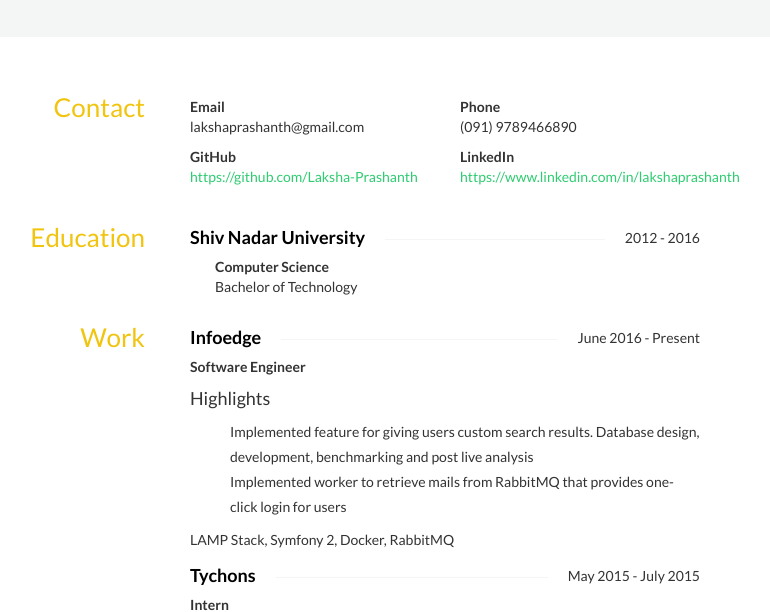
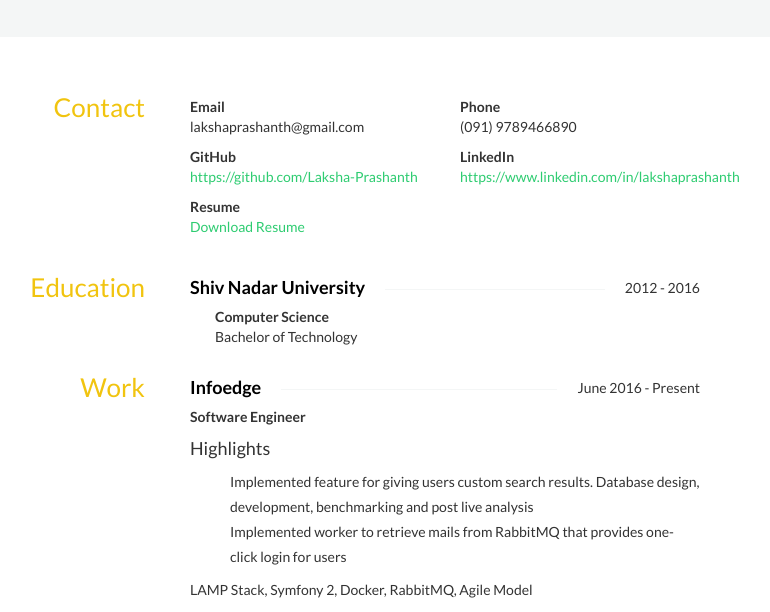
Before and after one commit to Laksha-Prashanth/Resume, a plain HTML site: page index.html in a window 1280 px wide. Shown: the part 149-761 px from the top of the page, without its empty margins (285-1055 px from the left). Drawn offline with nearby package versions, Linux system fonts and the light colour scheme; some icons are missing.

Commit message:
added link to download resume, added agile to tech in work

```diff
--- a/index.html
+++ b/index.html
@@ -217,6 +217,12 @@ Programmer
 <a href="https://www.linkedin.com/in/lakshaprashanth/">https://www.linkedin.com/in/lakshaprashanth</a>
 </div>
 </div>
+<div class="col-sm-6">
+<strong>Resume</strong>
+<div class="website">
+<a href="http://www.laksha.io/Resume/laksha.pdf" download>Download Resume</a>
+</div>
+</div>
 </div>
 </div>
 </section>
@@ -263,7 +269,7 @@ Software Engineer
 <li class="bullet">Implemented feature for giving users custom search results. Database design, development, benchmarking and post live analysis</li>
 <li class="bullet">Implemented worker to retrieve mails from RabbitMQ that provides one-click login for users</li>
 </ul>
-LAMP Stack, Symfony 2, Docker, RabbitMQ
+LAMP Stack, Symfony 2, Docker, RabbitMQ, Agile Model
 </div>
 </div>
 <div class="row nextRow">
```
Also changed, not shown: 1 other file.
